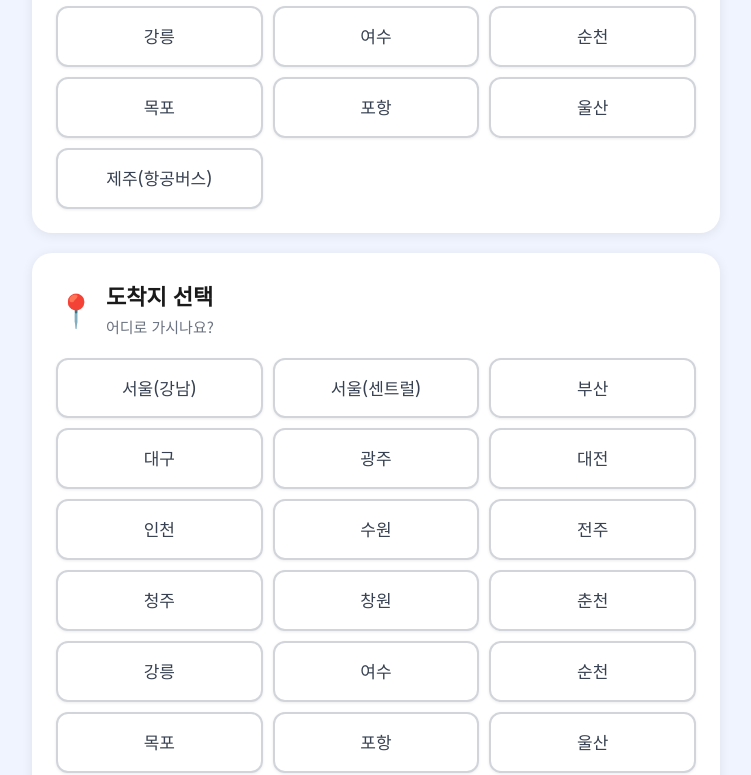
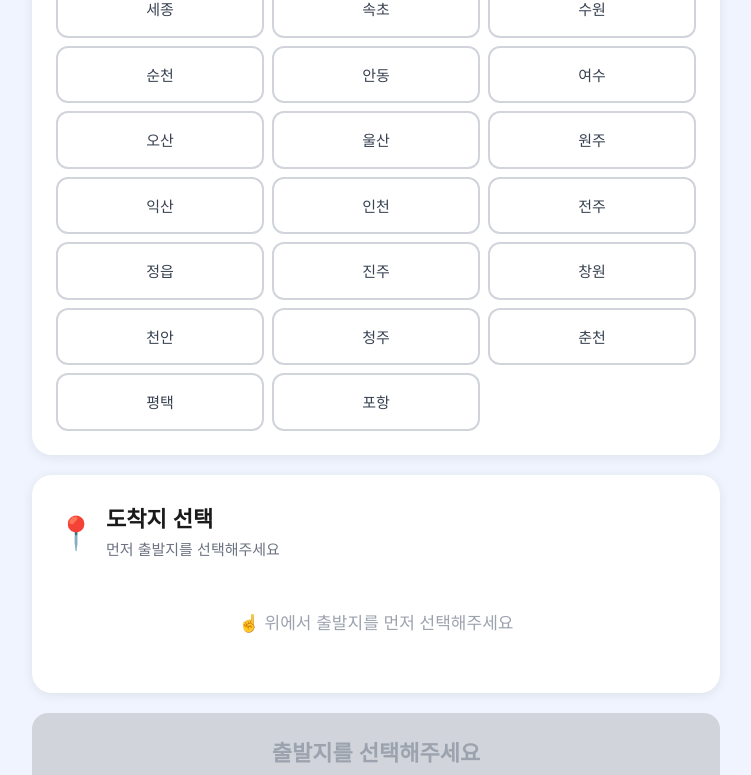
Before and after one commit to ehdtlt20404-rgb/senior-bus, a Next.js app: page / in a window 1280 px wide. Shown: the part 626-1401 px from the top of the page, without its empty margins (264-1015 px from the left). Built offline with nearby package versions, Linux system fonts and the light colour scheme.

Commit message:
feat: 실제 노선 기반 출발지-도착지 연동, 도시 대폭 추가

```diff
--- a/components/Step1Departure.tsx
+++ b/components/Step1Departure.tsx
@@ -1,12 +1,7 @@
 "use client";
 
 import { BookingData } from "@/app/page";
-
-const CITIES = [
-  "서울(강남)", "서울(센트럴)", "부산", "대구", "광주", "대전",
-  "인천", "수원", "전주", "청주", "창원", "춘천", "강릉", "여수",
-  "순천", "목포", "포항", "울산", "제주(항공버스)"
-];
+import { ALL_CITIES, ROUTE_MAP } from "@/lib/routes";
 
 type Props = {
   booking: BookingData;
@@ -17,28 +12,41 @@ type Props = {
 function CityButton({
   label,
   selected,
+  disabled,
   onClick,
 }: {
   label: string;
   selected: boolean;
+  disabled?: boolean;
   onClick: () => void;
 }) {
   return (
     <button
       onClick={onClick}
+      disabled={disabled}
       style={{
-        padding: "14px 10px",
+        padding: "14px 8px",
         borderRadius: "12px",
-        border: selected ? "3px solid #1d4ed8" : "2px solid #d1d5db",
-        background: selected ? "#dbeafe" : "white",
-        color: selected ? "#1d4ed8" : "#374151",
-        fontSize: "17px",
+        border: selected
+          ? "3px solid #1d4ed8"
+          : disabled
+          ? "2px solid #f3f4f6"
+          : "2px solid #d1d5db",
+        background: selected
+          ? "#dbeafe"
+          : disabled
+          ? "#f9fafb"
+          : "white",
+        color: selected ? "#1d4ed8" : disabled ? "#d1d5db" : "#374151",
+        fontSize: "15px",
         fontWeight: selected ? "700" : "500",
         textAlign: "center",
-        boxShadow: selected ? "0 0 0 3px rgba(29,78,216,0.15)" : "0 1px 3px rgba(0,0,0,0.08)",
+        cursor: disabled ? "not-allowed" : "pointer",
+        boxShadow: selected ? "0 0 0 3px rgba(29,78,216,0.15)" : "none",
         transition: "all 0.15s",
       }}
       aria-pressed={selected}
+      aria-disabled={disabled}
     >
       {label}
     </button>
@@ -46,13 +54,19 @@ function CityButton({
 }
 
 export default function Step1Departure({ booking, update, onNext }: Props) {
-  const canNext = booking.departure && booking.arrival && booking.departure !== booking.arrival;
+  const availableArrivals = booking.departure ? ROUTE_MAP[booking.departure] || [] : [];
+  const canNext = booking.departure && booking.arrival;
+
+  const handleDepartureSelect = (city: string) => {
+    // 출발지 바꾸면 도착지 초기화
+    update({ departure: city, arrival: "" });
+  };
 
   return (
     <div>
       {/* 출발지 */}
       <div style={{ background: "white", borderRadius: "20px", padding: "24px", marginBottom: "20px", boxShadow: "0 2px 12px rgba(0,0,0,0.08)" }}>
-        <div style={{ display: "flex", alignItems: "center", gap: "10px", marginBottom: "18px" }}>
+        <div style={{ display: "flex", alignItems: "center", gap: "10px", marginBottom: "14px" }}>
           <span style={{ fontSize: "32px" }}>🏠</span>
           <div>
             <div style={{ fontSize: "22px", fontWeight: "800", color: "#1a1a1a" }}>출발지 선택</div>
@@ -66,13 +80,13 @@ export default function Step1Departure({ booking, update, onNext }: Props) {
           </div>
         )}
 
-        <div style={{ display: "grid", gridTemplateColumns: "repeat(3, 1fr)", gap: "10px" }}>
-          {CITIES.map((city) => (
+        <div style={{ display: "grid", gridTemplateColumns: "repeat(3, 1fr)", gap: "8px" }}>
+          {ALL_CITIES.map((city) => (
             <CityButton
               key={city}
               label={city}
               selected={booking.departure === city}
-              onClick={() => update({ departure: city })}
+              onClick={() => handleDepartureSelect(city)}
             />
           ))}
         </div>
@@ -80,33 +94,56 @@ export default function Step1Departure({ booking, update, onNext }: Props) {
 
       {/* 도착지 */}
       <div style={{ background: "white", borderRadius: "20px", padding: "24px", marginBottom: "20px", boxShadow: "0 2px 12px rgba(0,0,0,0.08)" }}>
-        <div style={{ display: "flex", alignItems: "center", gap: "10px", marginBottom: "18px" }}>
+        <div style={{ display: "flex", alignItems: "center", gap: "10px", marginBottom: "14px" }}>
           <span style={{ fontSize: "32px" }}>📍</span>
           <div>
             <div style={{ fontSize: "22px", fontWeight: "800", color: "#1a1a1a" }}>도착지 선택</div>
-            <div style={{ fontSize: "15px", color: "#6b7280" }}>어디로 가시나요?</div>
+            <div style={{ fontSize: "15px", color: "#6b7280" }}>
+              {booking.departure
+                ? `${booking.departure}에서 갈 수 있는 곳만 표시됩니다`
+                : "먼저 출발지를 선택해주세요"}
+            </div>
           </div>
         </div>
 
+        {!booking.departure && (
+          <div style={{ textAlign: "center", padding: "32px 16px", color: "#9ca3af", fontSize: "17px" }}>
+            ☝️ 위에서 출발지를 먼저 선택해주세요
+          </div>
+        )}
+
+        {booking.departure && (
+          <>
             {booking.arrival && (
               <div style={{ background: "#dcfce7", borderRadius: "10px", padding: "12px 16px", marginBottom: "14px", fontSize: "18px", fontWeight: "700", color: "#16a34a" }}>
                 ✅ 선택됨: {booking.arrival}
               </div>
             )}
 
-        <div style={{ display: "grid", gridTemplateColumns: "repeat(3, 1fr)", gap: "10px" }}>
-          {CITIES.filter((c) => c !== booking.departure).map((city) => (
+            <div style={{ display: "grid", gridTemplateColumns: "repeat(3, 1fr)", gap: "8px" }}>
+              {ALL_CITIES.map((city) => {
+                const isAvailable = availableArrivals.includes(city);
+                const isSelected = booking.arrival === city;
+                return (
                   <CityButton
                     key={city}
                     label={city}
-              selected={booking.arrival === city}
-              onClick={() => update({ arrival: city })}
+                    selected={isSelected}
+                    disabled={!isAvailable}
+                    onClick={() => isAvailable && update({ arrival: city })}
                   />
-          ))}
-        </div>
+                );
+              })}
             </div>
 
-      {/* 안내 */}
+            <div style={{ marginTop: "14px", fontSize: "13px", color: "#9ca3af", textAlign: "center" }}>
+              회색 버튼은 {booking.departure}에서 직행으로 갈 수 없는 곳이에요
+            </div>
+          </>
+        )}
+      </div>
+
+      {/* 노선 요약 */}
       {booking.departure && booking.arrival && (
         <div style={{ background: "#fef9c3", borderRadius: "14px", padding: "16px", marginBottom: "20px", fontSize: "18px", textAlign: "center", fontWeight: "600", color: "#854d0e" }}>
           🚌 {booking.departure} → {booking.arrival} 노선을 선택했어요!
@@ -130,7 +167,11 @@ export default function Step1Departure({ booking, update, onNext }: Props) {
           transition: "all 0.2s",
         }}
       >
-        {canNext ? "다음 단계로 → (날짜 선택)" : "출발지와 도착지를 모두 선택해주세요"}
+        {!booking.departure
+          ? "출발지를 선택해주세요"
+          : !booking.arrival
+          ? "도착지를 선택해주세요"
+          : "다음 단계로 → (날짜 선택)"}
       </button>
     </div>
   );
--- /dev/null
+++ b/lib/routes.ts
@@ -0,0 +1,121 @@
+// 실제 고속버스 노선 기반 출발지→도착지 연결 데이터
+// 양방향 노선이므로 A→B 존재하면 B→A도 자동 생성
+
+const ONE_WAY_ROUTES: [string, string[]][] = [
+  [
+    "서울(강남)",
+    [
+      "부산", "대구", "울산", "창원", "진주", "경주", "포항", "안동", "구미",
+      "광주", "순천", "여수", "목포",
+      "대전", "청주", "전주", "익산", "군산",
+      "강릉", "속초", "원주", "춘천",
+      "천안", "세종", "평택", "오산",
+    ],
+  ],
+  [
+    "서울(센트럴)",
+    [
+      "광주", "순천", "여수", "목포", "나주",
+      "전주", "익산", "군산", "정읍",
+      "대전",
+    ],
+  ],
+  [
+    "인천",
+    [
+      "부산", "대구", "광주", "대전", "전주", "청주", "울산", "창원",
+      "강릉", "춘천",
+    ],
+  ],
+  [
+    "수원",
+    [
+      "부산", "대구", "광주", "대전", "전주", "청주", "울산", "창원", "포항",
+      "강릉", "군산", "익산",
+    ],
+  ],
+  [
+    "부산",
+    [
+      "대구", "울산", "창원", "진주", "경주", "포항",
+      "광주", "순천", "전주",
+      "대전", "청주",
+    ],
+  ],
+  [
+    "대구",
+    [
+      "울산", "창원", "진주", "경주", "포항", "구미", "안동",
+      "광주", "전주",
+      "대전", "청주",
+    ],
+  ],
+  [
+    "광주",
+    [
+      "순천", "여수", "목포", "나주",
+      "전주", "익산", "군산",
+      "대전", "청주",
+      "부산", "울산",
+    ],
+  ],
+  [
+    "대전",
+    [
+      "청주", "세종",
+      "전주", "익산", "군산",
+      "강릉", "원주",
+      "부산", "울산", "창원",
+    ],
+  ],
+  [
+    "전주",
+    [
+      "익산", "군산", "정읍",
+      "순천", "여수", "목포",
+      "청주",
+      "부산", "울산",
+    ],
+  ],
+  [
+    "강릉",
+    ["속초", "원주", "춘천"],
+  ],
+  [
+    "청주",
+    ["천안", "세종"],
+  ],
+  [
+    "창원",
+    ["진주", "울산"],
+  ],
+];
+
+// 양방향 확장
+function buildRouteMap(): Record<string, string[]> {
+  const map: Record<string, Set<string>> = {};
+
+  const add = (from: string, to: string) => {
+    if (!map[from]) map[from] = new Set();
+    if (!map[to]) map[to] = new Set();
+    map[from].add(to);
+    map[to].add(from);
+  };
+
+  for (const [from, tos] of ONE_WAY_ROUTES) {
+    for (const to of tos) {
+      add(from, to);
+    }
+  }
+
+  const result: Record<string, string[]> = {};
+  for (const [city, set] of Object.entries(map)) {
+    result[city] = Array.from(set).sort();
+  }
+  return result;
+}
+
+export const ROUTE_MAP: Record<string, string[]> = buildRouteMap();
+
+// 모든 도시 목록 (알파벳/가나다 순)
+export const ALL_CITIES = Object.keys(ROUTE_MAP).sort();
```
Lines whose indentation alone changed are shown as unchanged.
